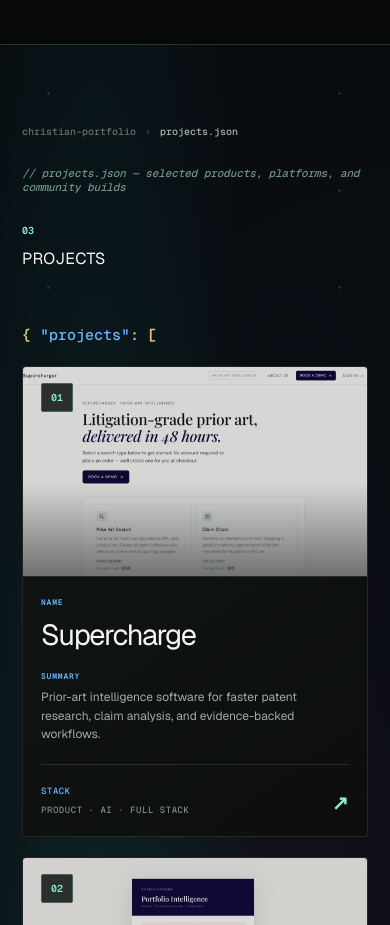
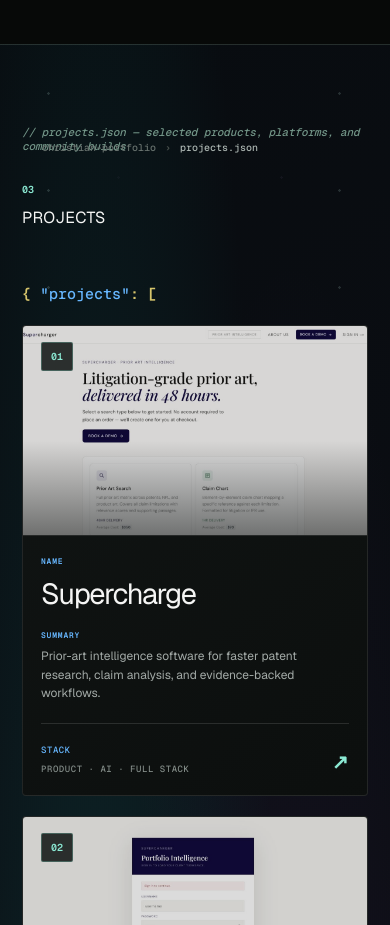
Before and after one commit to ChrisBakhit/christian-portfolio, a Next.js app: page / in a window 390 px wide. Shown: the part 5980-6905 px from the top of the page. Built offline with nearby package versions, Linux system fonts and the light colour scheme.

Commit message:
Normalize section breadcrumbs

```diff
--- a/app/navigation.css
+++ b/app/navigation.css
@@ -290,10 +290,12 @@
 .blackHoleScene:is(:hover,:focus-visible,:active) + .educationDocument { transform:translateX(-12px) scale(.985); }
 .resume .sectionTitle,.projects .sectionTitle { margin-bottom: 54px; }
 .projectHeader { width:min(100%,890px); margin:0 auto; }
-.projectHeader .editorCrumb { position:static; margin:0 0 28px; }
+.projects > .projectHeader .editorCrumb { position:absolute; top:16px; left:max(6vw,calc((100vw - 1320px)/2 + 6vw)); margin:0; }
 .projectHeader .codeComment { margin-bottom:30px; }
 .projectHeader .sectionTitle { width:100%; margin-left:0; margin-right:0; }
 .projectHeader .jsonRoot { margin-left:0; }
+.about > .editorCrumb,.resume > .editorCrumb,.educationFile > .editorCrumb { left:max(6vw,calc((100vw - 1320px)/2 + 6vw)); }
+.skillsEditor > .editorCrumb { left:max(3vw,calc((100vw - 1440px)/2 + 3vw)); }
 .resumeList { position: relative; }
 .resumeList:before { content:""; position:absolute; top:0; bottom:0; left:190px; width:1px; background:linear-gradient(180deg,transparent,rgba(139,233,211,.22) 5%,rgba(139,233,211,.08) 95%,transparent); }
 .resumeItem { position:relative; padding:36px 22px 36px 0; transition:background .25s ease,padding-left .25s ease; }
@@ -468,6 +470,7 @@
   .markdownCopy ul { grid-template-columns:1fr; }
   .jsonRoot { margin-left:0; }
   .educationFile { padding-left:20px; padding-right:20px; }
+  .projects > .projectHeader .editorCrumb,.about > .editorCrumb,.resume > .editorCrumb,.skillsEditor > .editorCrumb,.educationFile > .editorCrumb { left:20px; }
 }
 
 @keyframes gaugeArrive { to { opacity:1; transform:scale(1) rotate(0); } }
```
